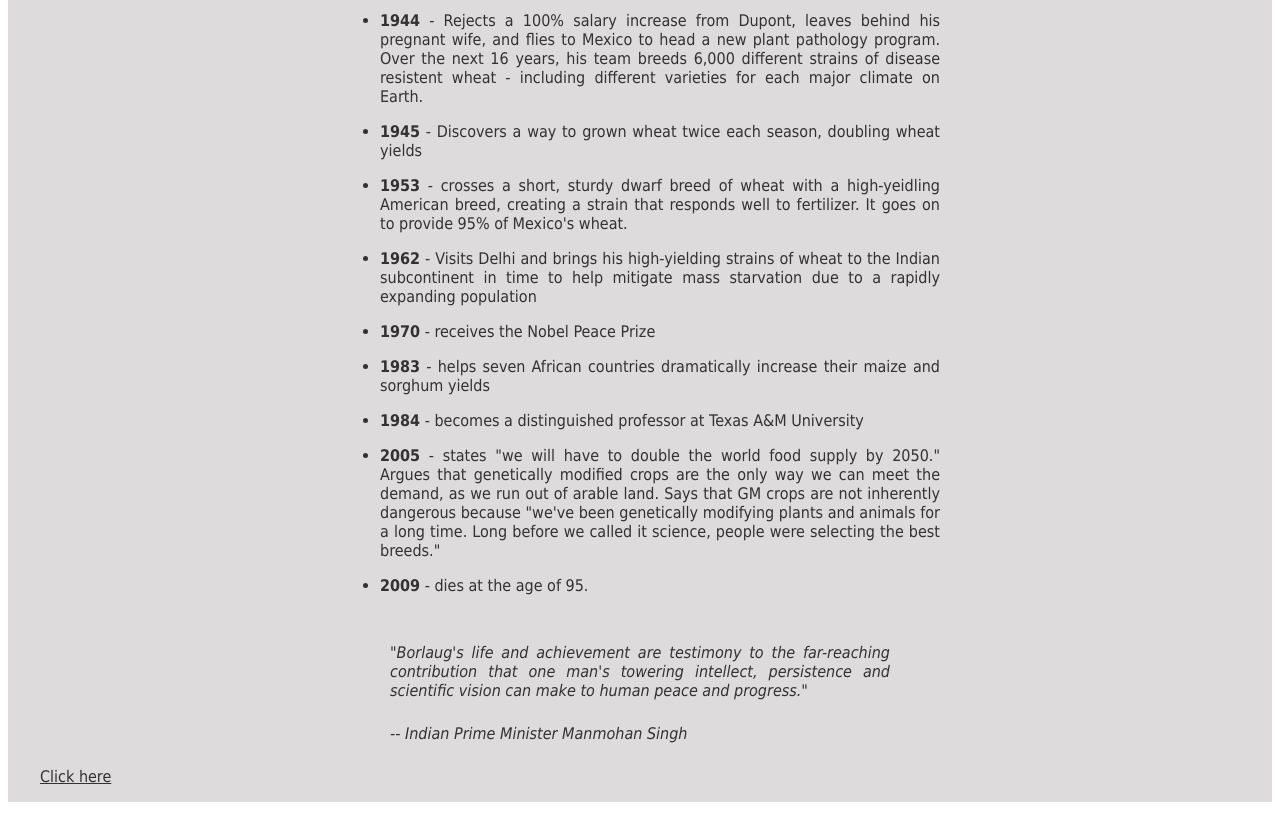
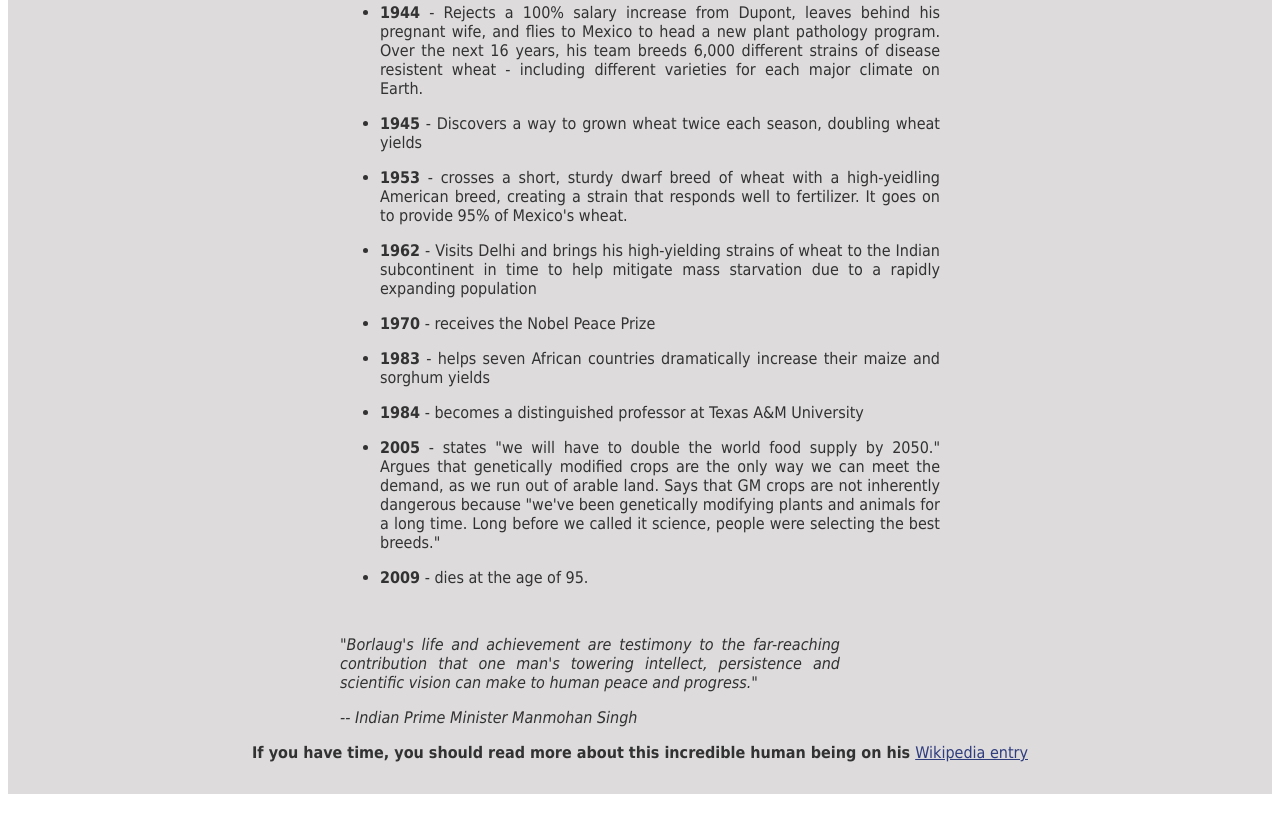
Before and after one commit to DanielHadi/freeCodeCampWebDev2_Project, a plain HTML site: page index.html in a window 1280 px wide. Shown: the part 1473-2307 px from the top of the page. Drawn offline with Linux system fonts and the light colour scheme.

Commit message:
Menyelesaikan seluruh bagian web

```diff
--- a/index.html
+++ b/index.html
@@ -40,7 +40,9 @@
             <p>-- Indian Prime Minister Manmohan Singh</p>
           </div>
         </div>
-        <a id="tribute-link" href="" target="_blank">Click here</a>
+        <section class="last-one">
+            <p>If you have time, you should read more about this incredible human being on his <a id="tribute-link" href="" target="_blank">Wikipedia entry</a></p>
+        </section>
       </div>
     </main>
   </body>
--- a/styles.css
+++ b/styles.css
@@ -12,13 +12,6 @@ h1 {
 
 h2 {
     font-size: min(3vw, 24px);
-}
-
-p {
-    text-align: center;
-    max-width: 20rem;
-    min-width: 20rem;
-    margin: 1.5rem auto;
 }
 
 img{
@@ -56,11 +49,23 @@ img{
     margin-bottom: 1rem;
 }
 
+#tribute-link{
+    font-weight: normal;
+    color: #2F3C7E;
+}
+
 .container {
     margin: 2rem 0;
     padding: 2rem;
     padding-bottom: 1rem;
     background-color: rgb(221, 219, 219);
+}
+
+.container > p {
+    text-align: center;
+    max-width: 30rem;
+    min-width: 20rem;
+    margin: 1.5rem auto;
 }
 
 .quote *{
@@ -72,3 +77,12 @@ img{
 .quote {
     margin-top: 3rem;
 }
+
+.last-one {
+    margin: 0 auto;
+}
+
+.last-one > p {
+    text-align: center;
+    font-weight: bold;
+}
```
